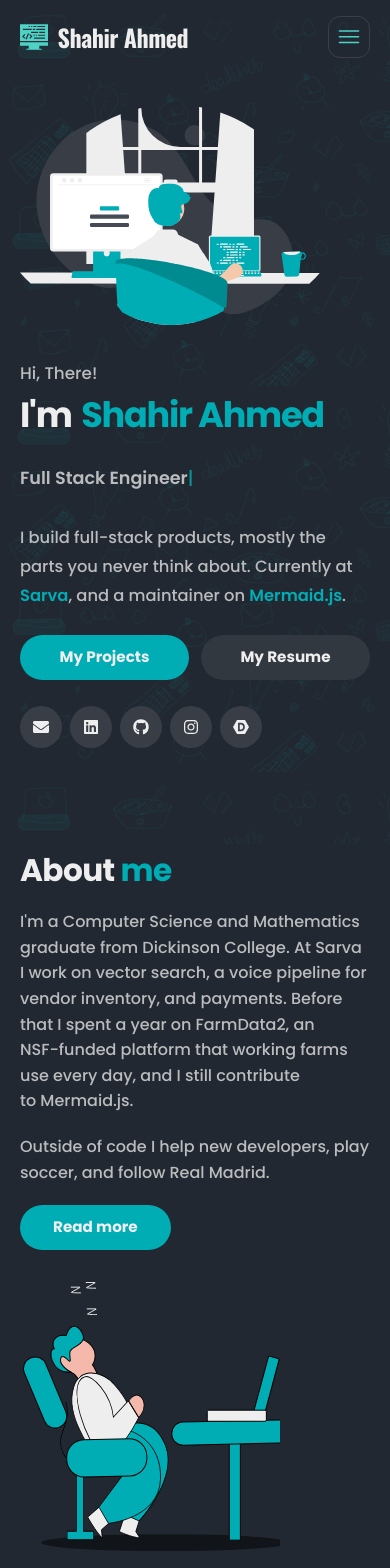
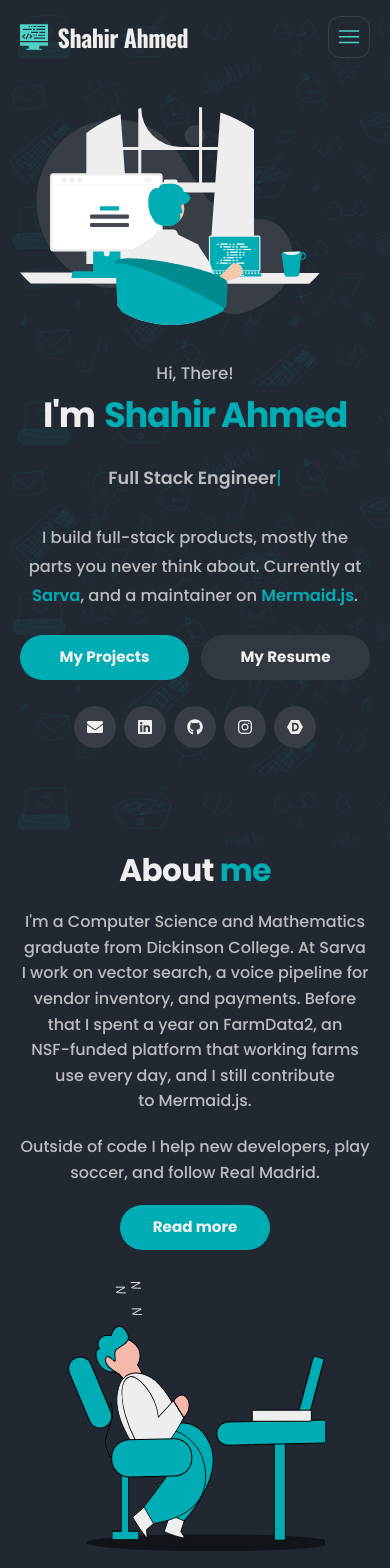
Before and after one commit to Shahir-47/shahirahmed.com, a Next.js app: page / in a window 390 px wide. Shown: the top 1568 px of the page. Built offline with nearby package versions, Linux system fonts and the light colour scheme; what @mui/material-nextjs would draw is missing.

Commit message:
fix: enhance ScrollCue functionality and add mobile alignment styles for improved layout

```diff
--- a/src/components/ScrollCue.jsx
+++ b/src/components/ScrollCue.jsx
@@ -23,22 +23,41 @@ export default function ScrollCue({ href, delay = 2000 }) {
 		}
 
 		let timer;
+		let inView = false;
+
+		const arm = () => {
+			clearTimeout(timer);
+			if (inView) timer = setTimeout(() => setShown(true), delay);
+		};
+
+		// Once you scroll, the hint has done its job, so it goes away and only
+		// re-arms if you settle on this section again.
+		const onScroll = () => {
+			setShown(false);
+			arm();
+		};
+
 		const observer = new IntersectionObserver(
 			([entry]) => {
-				clearTimeout(timer);
-				if (entry.isIntersecting) {
-					timer = setTimeout(() => setShown(true), delay);
+				inView = entry.isIntersecting;
+				if (!inView) {
+					clearTimeout(timer);
+					setShown(false);
 				} else {
-					setShown(false);
+					arm();
 				}
 			},
 			{ threshold: 0.55 }
 		);
 
+		window.addEventListener("scroll", onScroll, { passive: true });
+
 		observer.observe(el);
+
 		return () => {
 			clearTimeout(timer);
 			observer.disconnect();
+			window.removeEventListener("scroll", onScroll);
 		};
 	}, [delay]);
 
--- a/src/css/style.css
+++ b/src/css/style.css
@@ -1762,3 +1762,92 @@ p {
 	max-width: 100%;
 	text-wrap: pretty;
 }
+
+/* =========================================================
+   Mobile alignment
+   Short blocks centre so the narrow column reads as composed.
+   Long body copy stays left aligned, where centring hurts
+   readability, and card contents keep their own alignment.
+   ========================================================= */
+
+@media (max-width: 900px) {
+	.text-container,
+	.home-section,
+	.contact-intro {
+		align-items: center;
+		text-align: center;
+	}
+
+	.home-about > div {
+		align-items: center;
+		text-align: center;
+	}
+
+	.home-art,
+	.image-container,
+	.contact-art {
+		justify-self: center;
+		margin-inline: auto;
+	}
+
+	.sub-text,
+	.home-copy,
+	.hero-lede {
+		margin-inline: auto;
+	}
+
+	.button-container,
+	.actions,
+	.contact-actions,
+	.social-icons {
+		justify-content: center;
+	}
+
+	.first-text-container {
+		justify-content: center;
+	}
+
+	.second-text-container h5 {
+		justify-content: center;
+	}
+
+	.typed-text-container {
+		justify-content: center;
+	}
+
+	/* Cards and form fields keep their own left alignment */
+	.home-work-card,
+	.home-work-links,
+	.contact-form,
+	.MuiFormControl-root {
+		text-align: left;
+	}
+
+	.home-work-links {
+		justify-content: flex-start;
+	}
+
+	.contact-connect {
+		text-align: center;
+	}
+
+	.contact-me-section .contact-connect .social-icons {
+		justify-content: center;
+	}
+
+	/* About: long prose stays left, the portrait and socials centre */
+	.about-me-picture {
+		margin-inline: auto;
+	}
+
+	.about-me-text-div .social-icons {
+		justify-content: center;
+	}
+
+	.tools-category,
+	.cert-section,
+	.oss-item,
+	.academic {
+		text-align: left;
+	}
+}
```
